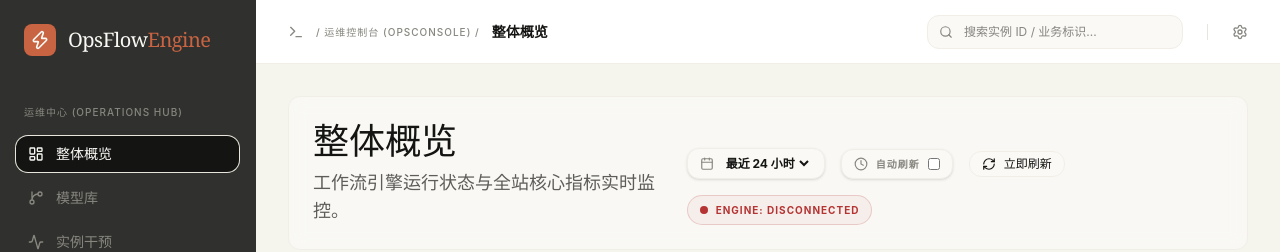
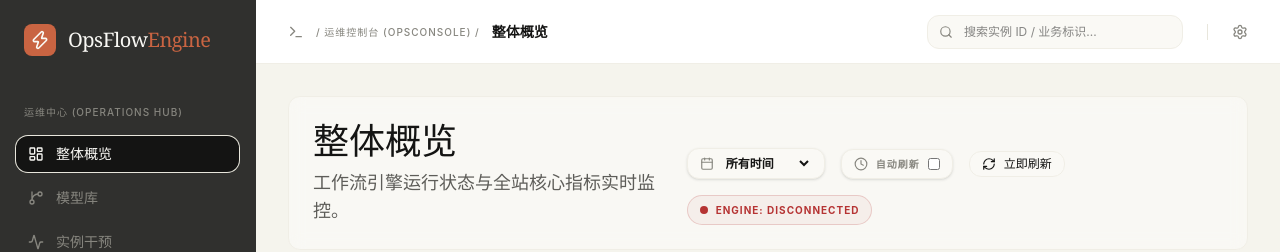
Before and after one commit to lynn901/camunda_service, a React (Vite) app in the folder frontend/: page / in a window 1280 px wide. Shown: the top 252 px of the page. Built offline with nearby package versions, Linux system fonts and the light colour scheme; no server answers.

Commit message:
fix(conductor): Apply review suggestions for track 'overall_overview_20260418'

```diff
--- a/frontend/src/pages/Dashboard.tsx
+++ b/frontend/src/pages/Dashboard.tsx
@@ -14,7 +14,8 @@
   const [engineStatus, setEngineStatus] = useState<'online' | 'offline'>('offline');
   const [autoRefresh, setAutoRefresh] = useState(false);
   const [refreshInterval, setRefreshInterval] = useState(30); // seconds
-  const [dateRange, setDateRange] = useState('last-24h');
+  // TODO: Implement backend support for date range filtering in future tracks
+  const [dateRange, setDateRange] = useState('all-time');
 
   const navigate = useNavigate();
 
```
Also changed, not shown: 1 other file (tests, documents, lock files or other folders).
